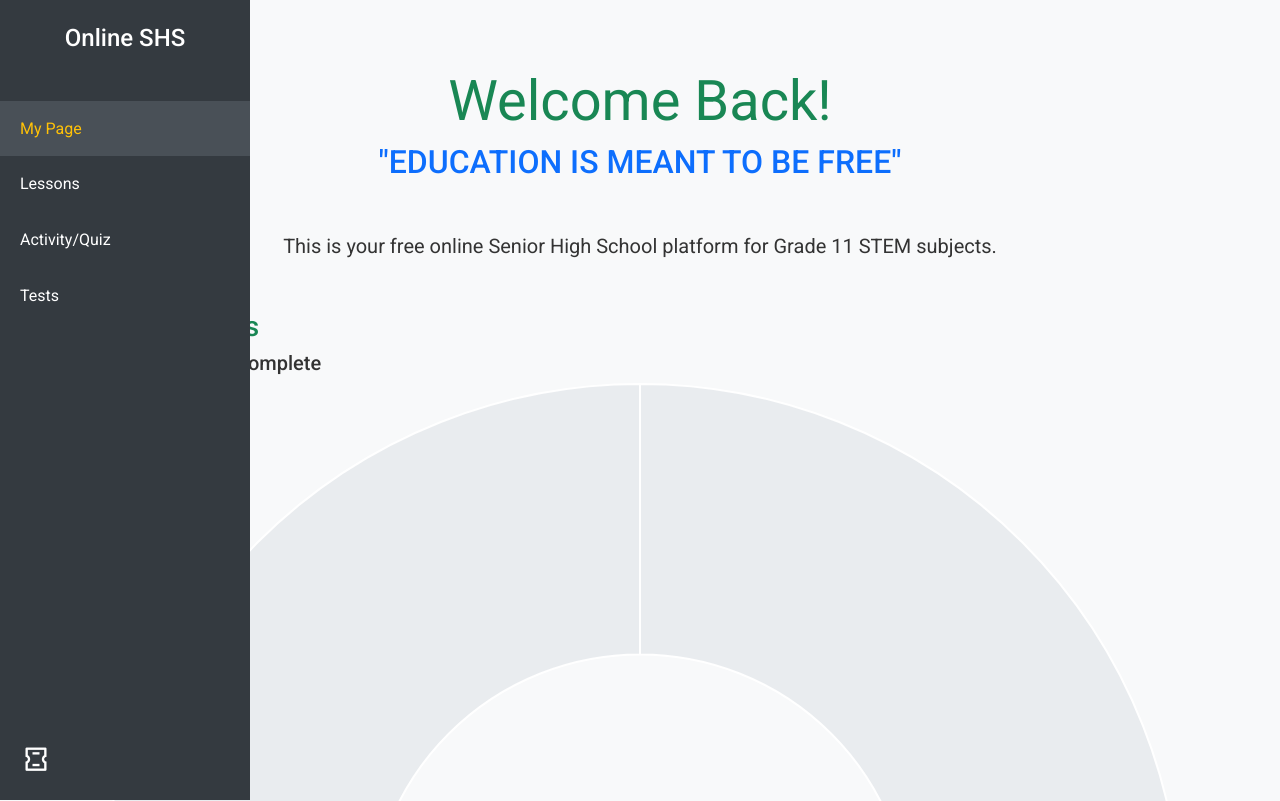
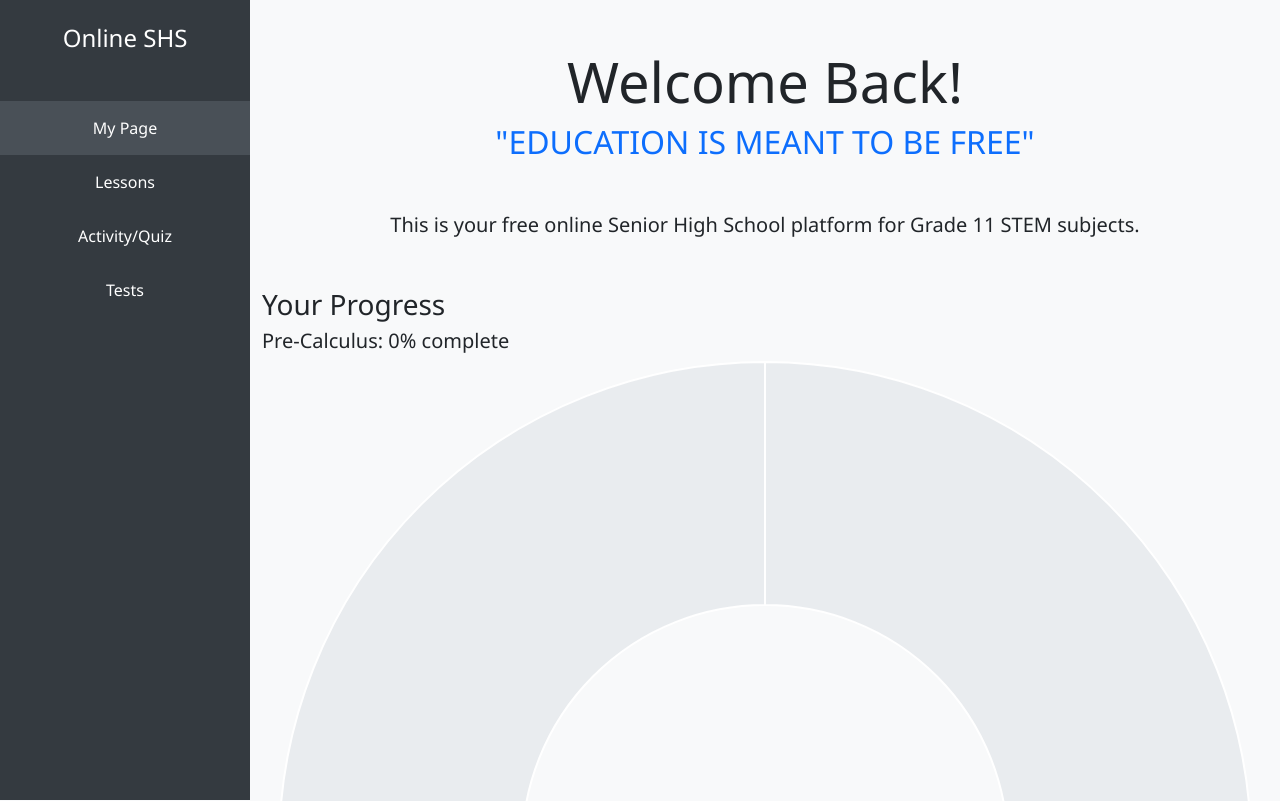
Before and after one commit to sktflai/onlineshs, a plain HTML site: page index.html in a window 1280 px wide. Shown: the top 801 px of the page. Drawn offline with nearby package versions, Linux system fonts and the light colour scheme.

Commit message:
Update styles.css

```diff
--- a/styles.css
+++ b/styles.css
@@ -1,24 +1,18 @@
-/* styles.css - Complete Fixed Version */
 body {
-    font-family: 'Roboto', sans-serif;
+    font-family: 'Segoe UI', sans-serif;
     background: #f8f9fa;
-    color: #333;
-    line-height: 1.6;
     margin: 0;
-    padding: 0;
-    overflow-x: hidden;
 }
 
 .sidebar {
     position: fixed;
+    top: 0;
     left: -250px;
-    top: 0;
-    height: 100vh;
     width: 250px;
+    height: 100%;
     background: #343a40;
     transition: left 0.3s ease;
     z-index: 1000;
-    overflow-y: auto;
 }
 
 .sidebar.show {
@@ -26,72 +20,41 @@ body {
 }
 
 .sidebar .nav-link {
-    color: white !important;
-    background: transparent;
-    border: none;
-    text-align: left;
-    width: 100%;
-    padding: 15px 20px;
-    font-size: 16px;
+    color: white;
+    padding: 15px;
 }
 
-.sidebar .nav-link:hover,
-.sidebar .nav-link.active {
-    background-color: #495057 !important;
-    color: #ffc107 !important;
+.sidebar .nav-link:hover, .sidebar .nav-link.active {
+    background: #495057;
 }
 
-.main-content {
-    margin-left: 0;
-    transition: margin-left 0.3s ease;
-    padding-top: 20px;
-    min-height: 100vh;
-}
-
-h1, h2, h3, h4 {
-    color: #198754 !important;
-}
-
-.progress-bar {
-    background: linear-gradient(to right, #198754, #2ca25f) !important;
-}
-
-.btn-success, .btn-primary {
-    background-color: #198754 !important;
-    border-color: #198754 !important;
-}
-
-.btn-success:hover, .btn-primary:hover {
-    background-color: #157347 !important;
-}
-
-.tab {
-    background: white;
-    border-radius: 10px;
-    padding: 30px;
-    box-shadow: 0 4px 20px rgba(0, 0, 0, 0.05);
-}
-
-/* Toggle button */
 #toggleSidebar {
-    background: transparent;
+    position: absolute;
+    bottom: 20px;
+    left: 20px;
+    background: none;
     border: none;
     color: white;
     font-size: 28px;
     cursor: pointer;
 }
 
-/* Overlay */
+.main-content {
+    margin-left: 0;
+    transition: 0.3s;
+    min-height: 100vh;
+}
+
 .sidebar-overlay {
     position: fixed;
     top: 0;
     left: 0;
     width: 100%;
     height: 100%;
-    background: rgba(0, 0, 0, 0.5);
+    background: rgba(0,0,0,0.5);
     opacity: 0;
     visibility: hidden;
-    transition: opacity 0.3s ease;
+    transition: 0.3s;
     z-index: 999;
 }
 
@@ -101,14 +64,27 @@ h1, h2, h3, h4 {
 }
 
 /* Desktop: always show sidebar */
-@media (min-width: 993px) {
+@media (min-width: 768px) {
     .sidebar {
-        left: 0 !important;
+        left: 0;
     }
-    .sidebar-overlay {
+    .main-content {
+        margin-left: 250px;
+    }
+    .sidebar-overlay, #toggleSidebar {
         display: none;
     }
-    #toggleSidebar i::before {
-        content: "\ebec"; /* ri-menu-unfold-line for close icon on desktop if desired */
+}
+
+/* Mobile adjustments */
+@media (max-width: 767px) {
+    .sidebar {
+        left: -250px;
+    }
+    .sidebar.show {
+        left: 0;
+    }
+    .main-content {
+        margin-left: 0;
     }
 }
```
